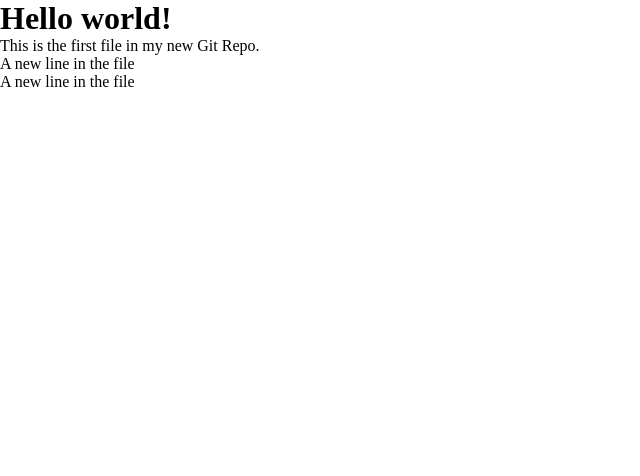
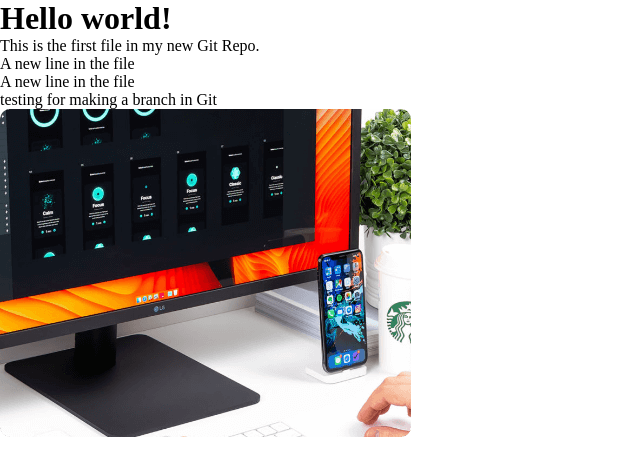
Before and after one commit to jawad-zahid/hello-world, a plain HTML site: page index.html in a window 1280 px wide. Shown: the whole page, without its empty margins (0-640 px from the left). Drawn offline with Linux system fonts and the light colour scheme.

Commit message:
added image to hello world in the branch

```diff
--- a/index.html
+++ b/index.html
@@ -12,5 +12,7 @@
 <p>This is the first file in my new Git Repo.</p>
 <p>A new line in the file</p>
 <p>A new line in the file</p>
+<p>testing for making a branch in Git</p>
+<img src="blog-post-image.png" alt="">
 </body>
 </html>
```
Also changed, not shown: blog-post-image.png (added).
